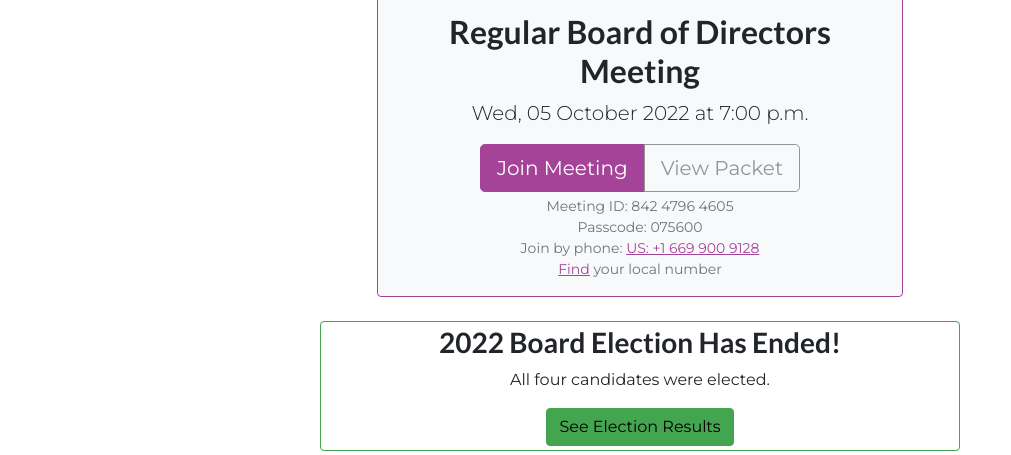
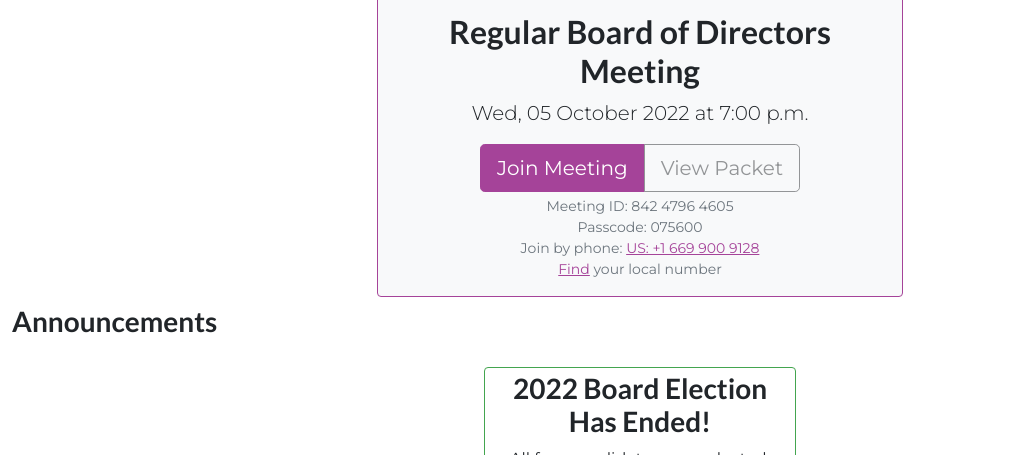
Before and after one commit to sfpride/members, a Jekyll site: the page built from index.html, in a window 1280 px wide and 1400 px high, cut to the strip 206-661 px from the top of the window. Shown: the whole strip, without its empty margins (0-1011 px from the left). Built offline with Jekyll 4.4.1, drawn with Linux system fonts in a browser that asks for light colours; some web fonts are replaced; some of the changed text lies outside the part shown.

Commit message:
label announcements

```diff
--- a/index.html
+++ b/index.html
@@ -6,7 +6,12 @@ image: https://storage.googleapis.com/sfpride/tmp/og-members.png
 <div class="row my-2 g-2">
 	{% include meeting.html %}
 </div>
-<div class="row my-2">
+<div class="row">
+	<div class="col-12">
+		<h2 class="fs-3">Announcements</h2>
+	</div>
+</div>
+<div class="row row-cols-1 row-cols-sm-2 row-cols-md-3 row-cols-lg-4 m-1">
 	{% include announcements.html %}
 </div>
 <div class="row">
@@ -16,7 +21,7 @@ image: https://storage.googleapis.com/sfpride/tmp/og-members.png
 				<h2 class="text-center">Meeting Dates</h2>
 			</div>
 			<div class="col mx-auto">
-				<p class="alert alert-info text-center text-uppercase">All Meetings are <b>Remote</b> at this time</p>
+				<p class="alert alert-info text-center text-uppercase">Meetings are <b>Remote</b> at this time</p>
 			</div>
 		</div>
 		<div class="row mb-1 align-center align-content-center justify-content-center">
@@ -178,15 +183,15 @@ image: https://storage.googleapis.com/sfpride/tmp/og-members.png
 			</div>
 		</div>
 		<div class="row">
-		<div class="col d-none">
-			{% include donations.html %}
+			<div class="col d-none">
+				{% include donations.html %}
+			</div>
 		</div>
-		</div>
-		<div class="row">
+		<!-- <div class="row">
 			<div class="col">
 				<h3>Membership Levels</h3>
 			</div>
-		</div>
+		</div> -->
 		<div class="row row-cols-1 row-cols-md-2">
 			<div class="col">
 				<dl>
```
